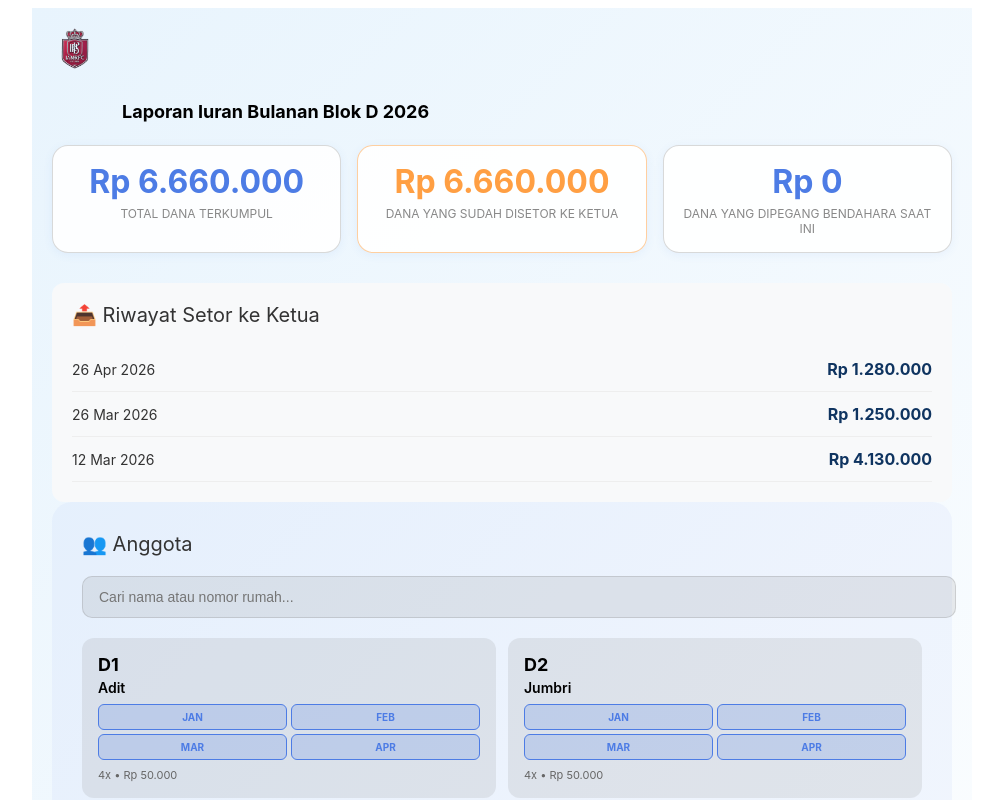
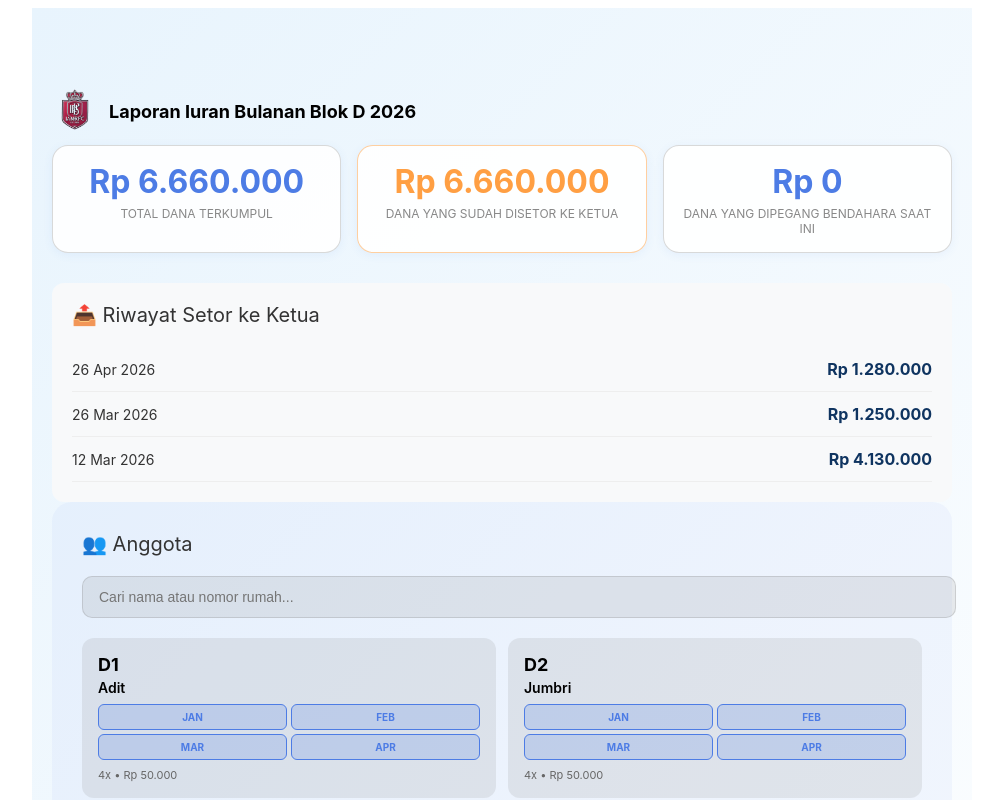
Before and after one commit to aloyb/blokd-app, a Next.js app in the folder blokd-app/: page / in a window 1280 px wide. Shown: the top 800 px of the page, without its empty margins (138-1141 px from the left). Built offline with nearby package versions, Linux system fonts and the light colour scheme.

Commit message:
Fix logo and title side by side

```diff
--- a/blokd-app/pages/index.js
+++ b/blokd-app/pages/index.js
@@ -82,11 +82,9 @@ export default function Home() {
       </Head>
       <div style={styles.container}>
         {/* Header - logo dan judul */}
-      <div style={{ display: 'flex', alignItems: 'center', gap: '15px', marginBottom: '10px' }}>
-        <img src="/logo.png" alt="Logo" style={{height:'45px', position:'absolute', left:'20px', top:'20px'}} />
-        <div style={{ paddingLeft: '70px' }}>
-          <h1 style={styles.h1}>Laporan Iuran Bulanan Blok D 2026</h1>
-        </div>
+      <div style={{ display: 'flex', alignItems: 'center', gap: '12px', marginBottom: '10px' }}>
+        <img src="/logo.png" alt="Logo" style={{height:'45px'}} />
+        <h1 style={styles.h1}>Laporan Iuran Bulanan Blok D 2026</h1>
       </div>
 
       <div style={styles.statsGrid}>
```
